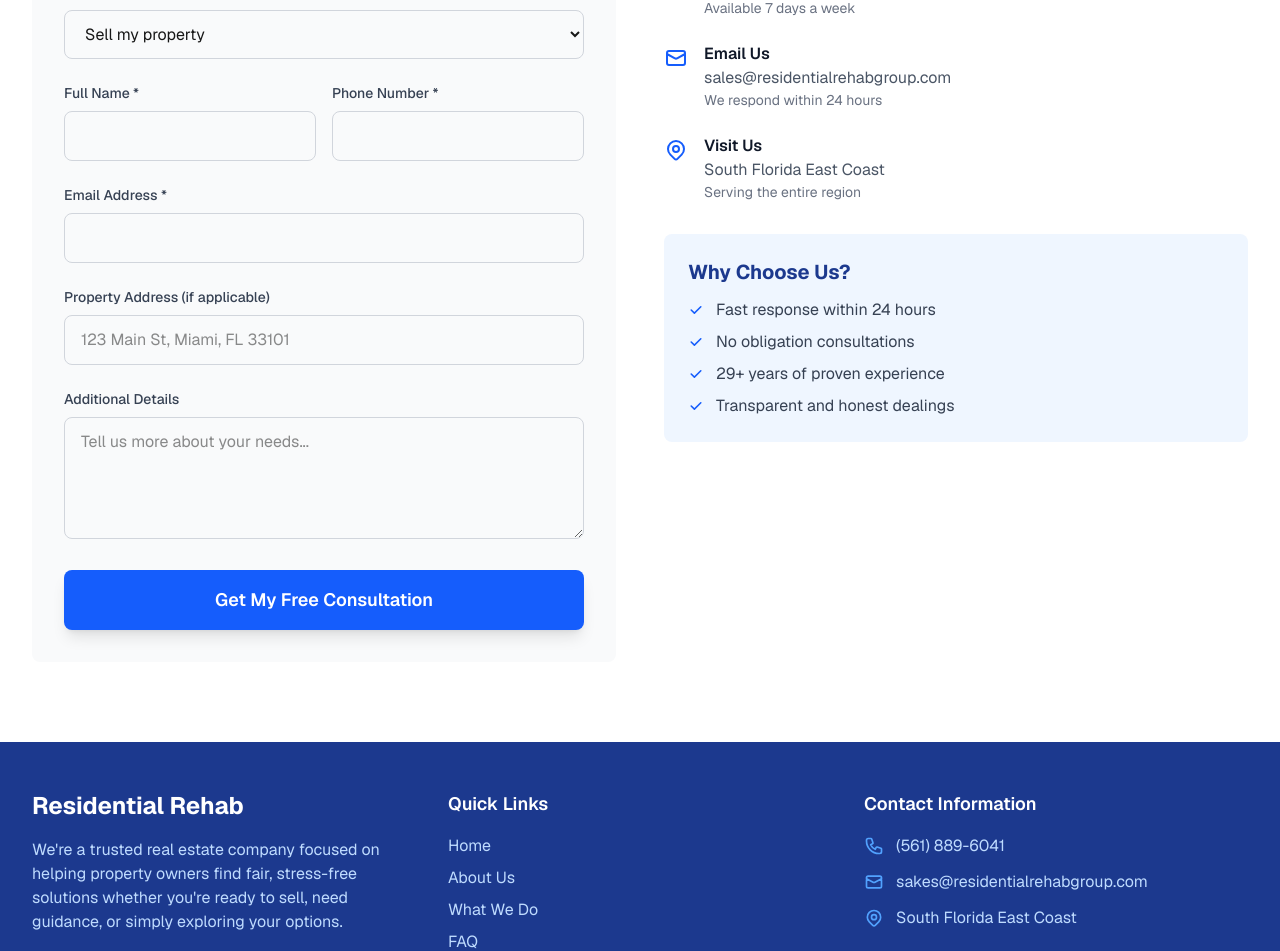
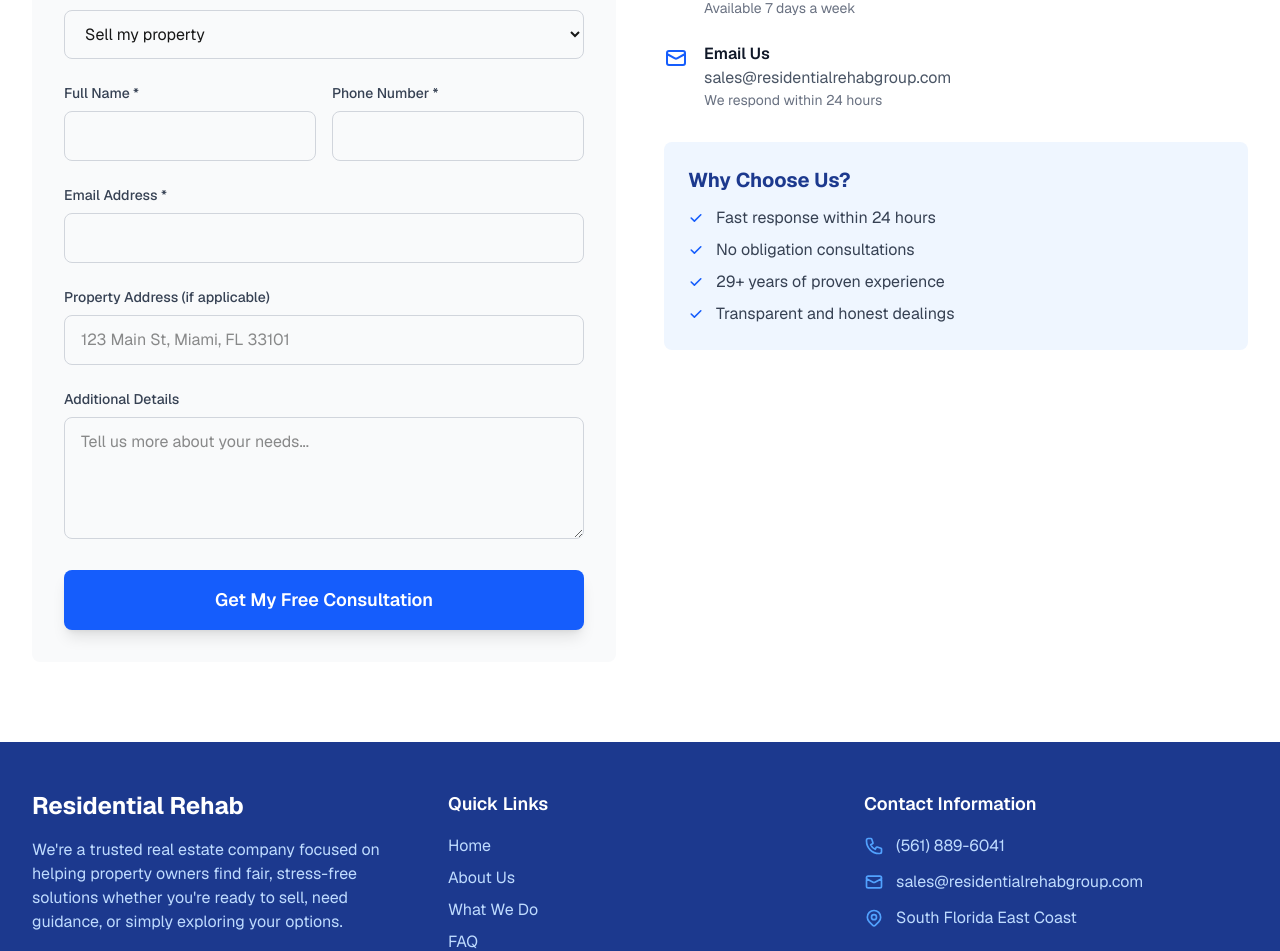
Before and after one commit to umerfarooqlaghari/Residential_Rehab, a Next.js app in the folder Residential/: page / in a window 1280 px wide. Shown: the part 4442-5393 px from the top of the page. Built offline with nearby package versions, Linux system fonts and the light colour scheme.

Commit message:
feedback

```diff
--- a/Residential/src/components/Contact.tsx
+++ b/Residential/src/components/Contact.tsx
@@ -262,18 +262,6 @@
                     <p className="text-sm text-gray-500">We respond within 24 hours</p>
                   </div>
                 </div>
-
-                <div className="flex items-start">
-                  <svg className="w-6 h-6 text-blue-600 mr-4 mt-1" fill="none" stroke="currentColor" viewBox="0 0 24 24">
-                    <path strokeLinecap="round" strokeLinejoin="round" strokeWidth={2} d="M17.657 16.657L13.414 20.9a1.998 1.998 0 01-2.827 0l-4.244-4.243a8 8 0 1111.314 0z" />
-                    <path strokeLinecap="round" strokeLinejoin="round" strokeWidth={2} d="M15 11a3 3 0 11-6 0 3 3 0 016 0z" />
-                  </svg>
-                  <div>
-                    <h4 className="font-semibold text-gray-900">Visit Us</h4>
-                    <p className="text-gray-600">South Florida East Coast</p>
-                    <p className="text-sm text-gray-500">Serving the entire region</p>
-                  </div>
-                </div>
               </div>
             </div>
 
--- a/Residential/src/components/Footer.tsx
+++ b/Residential/src/components/Footer.tsx
@@ -102,7 +102,7 @@
                 <svg className="w-5 h-5 text-blue-400 mr-3" fill="none" stroke="currentColor" viewBox="0 0 24 24">
                   <path strokeLinecap="round" strokeLinejoin="round" strokeWidth={2} d="M3 8l7.89 4.26a2 2 0 002.22 0L21 8M5 19h14a2 2 0 002-2V7a2 2 0 00-2-2H5a2 2 0 00-2 2v10a2 2 0 002 2z" />
                 </svg>
-                <span className="text-blue-200">sakes@residentialrehabgroup.com</span>
+                <span className="text-blue-200">sales@residentialrehabgroup.com</span>
               </div>
               <div className="flex items-center">
                 <svg className="w-5 h-5 text-blue-400 mr-3" fill="none" stroke="currentColor" viewBox="0 0 24 24">
```
